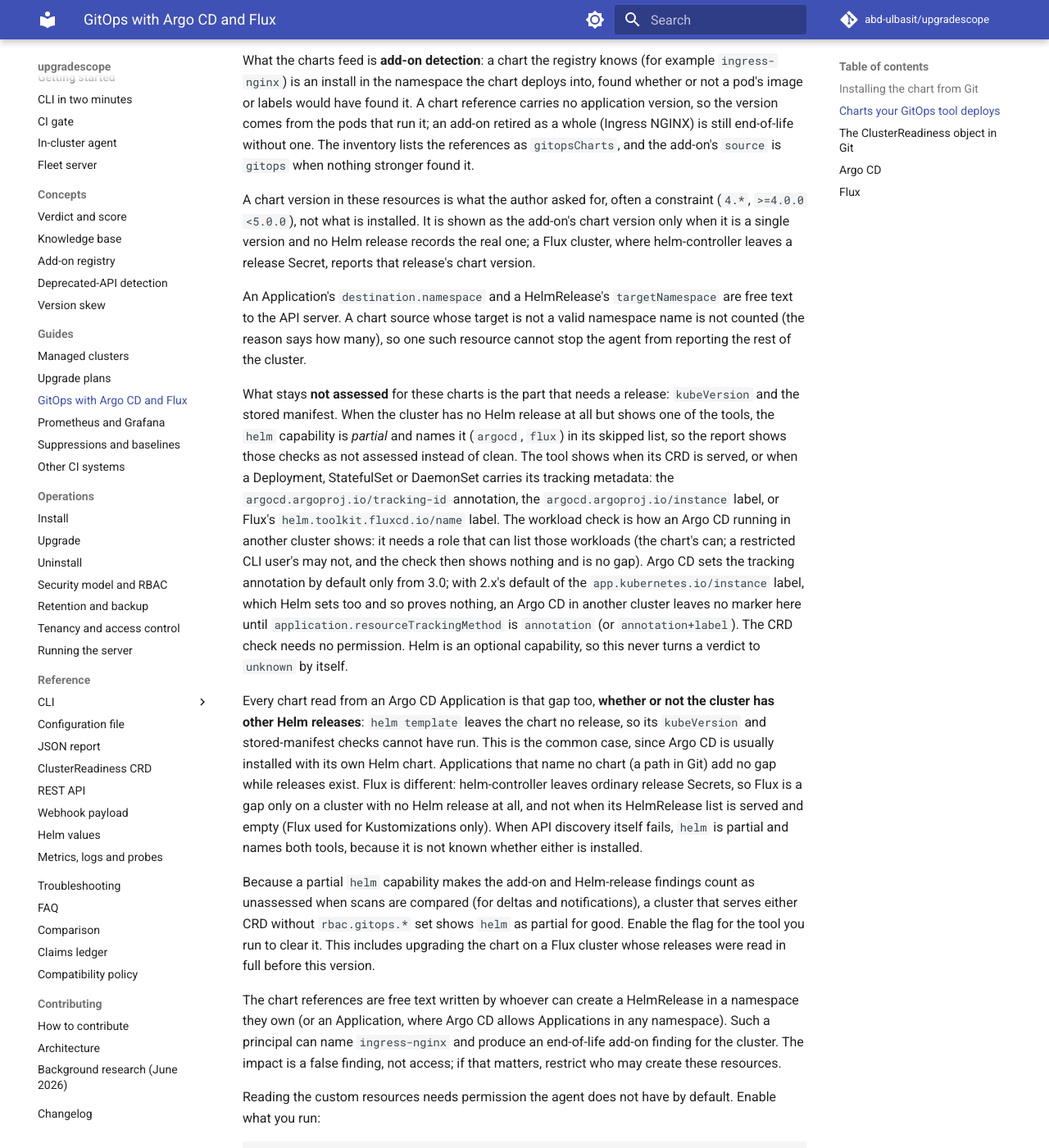
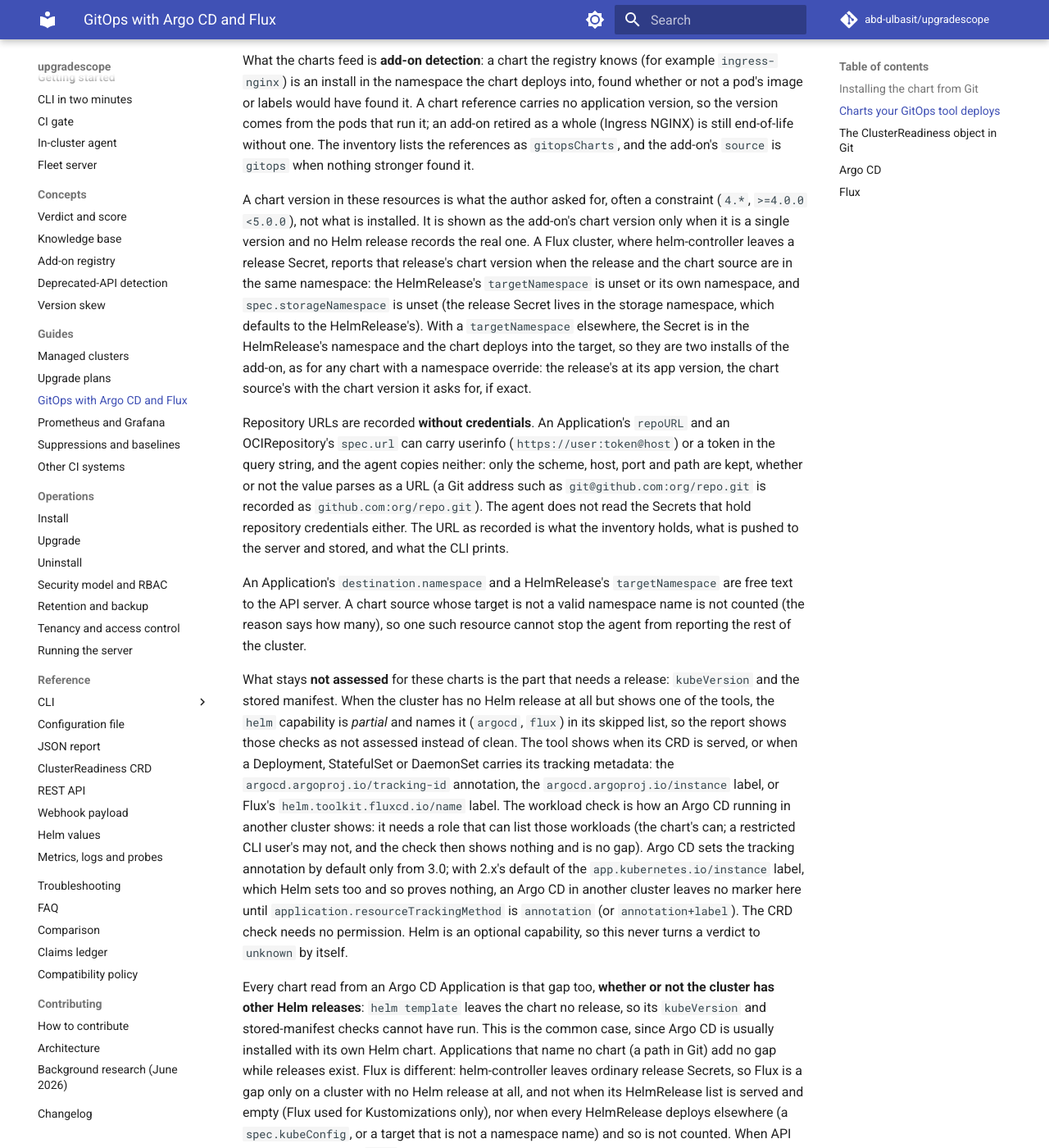
Before and after one commit to abd-ulbasit/upgradescope, an MkDocs documentation site: the page built from docs/guides/gitops-argo-flux.md, in a window 1280 px wide and 1400 px high, scrolled down 1427 px. Shown: the whole window at 82% size. Built offline with MkDocs 1.6.1 and Material for MkDocs 9.7.7, drawn with Linux system fonts in a browser that asks for light colours; comment, search, counter and statistics services are not loaded; some of the changed text lies outside the part shown.

Commit message:
docs: GitOps repository URLs carry no credentials; exact gitopsCharts description
Qualify the Flux chart-version claim to a target in the storage
namespace, document the pods-forbidden and helm-unavailable cases, and
extend the claims ledger.

Refs #70

Co-Authored-By: Claude Fable 5 <noreply@anthropic.com>

````diff
--- a/docs/guides/gitops-argo-flux.md
+++ b/docs/guides/gitops-argo-flux.md
@@ -53,8 +53,25 @@ and the add-on's `source` is `gitops` when nothing stronger found it.
 A chart version in these resources is what the author asked for, often a
 constraint (`4.*`, `>=4.0.0 <5.0.0`), not what is installed. It is shown as the
 add-on's chart version only when it is a single version and no Helm release
-records the real one; a Flux cluster, where helm-controller leaves a release
-Secret, reports that release's chart version.
+records the real one. A Flux cluster, where helm-controller leaves a release
+Secret, reports that release's chart version when the release and the chart
+source are in the same namespace: the HelmRelease's `targetNamespace` is unset
+or its own namespace, and `spec.storageNamespace` is unset (the release Secret
+lives in the storage namespace, which defaults to the HelmRelease's). With a
+`targetNamespace` elsewhere, the Secret is in the HelmRelease's namespace and
+the chart deploys into the target, so they are two installs of the add-on, as
+for any chart with a namespace override: the release's at its app version, the
+chart source's with the chart version it asks for, if exact.
+
+Repository URLs are recorded **without credentials**. An Application's
+`repoURL` and an OCIRepository's `spec.url` can carry userinfo
+(`https://user:token@host`) or a token in the query string, and the agent
+copies neither: only the scheme, host, port and path are kept, whether or not
+the value parses as a URL (a Git address such as `git@github.com:org/repo.git`
+is recorded as `github.com:org/repo.git`). The agent does not read the Secrets
+that hold repository credentials either. The URL as recorded is what the
+inventory holds, what is pushed to the server and stored, and what the CLI
+prints.
 
 An Application's `destination.namespace` and a HelmRelease's `targetNamespace`
 are free text to the API server. A chart source whose target is not a valid
@@ -85,7 +102,9 @@ is the common case, since Argo CD is usually installed with its own Helm chart.
 Applications that name no chart (a path in Git) add no gap while releases
 exist. Flux is different: helm-controller leaves ordinary release Secrets, so
 Flux is a gap only on a cluster with no Helm release at all, and not when its
-HelmRelease list is served and empty (Flux used for Kustomizations only). When
+HelmRelease list is served and empty (Flux used for Kustomizations only), nor
+when every HelmRelease deploys elsewhere (a `spec.kubeConfig`, or a target that
+is not a namespace name) and so is not counted. When
 API discovery itself fails, `helm` is partial and names both tools, because it
 is not known whether either is installed.
 
@@ -113,7 +132,13 @@ rbac:
 ```
 
 Without them, with the tool installed, the agent reports `helm` as partial,
-with the forbidden list as the reason; nothing fails. A CLI scan uses your own
+with the forbidden list as the reason; nothing fails. The charts that were read
+count as add-on evidence even where nothing else could be: with the pod list
+forbidden and no Helm release or IngressClass readable, `addons` is partial
+(not unavailable) and says it was detected from the GitOps chart sources, and
+when the Helm release storage itself is unreadable (Secrets and ConfigMaps
+forbidden) `helm` is unavailable, its reason saying the chart sources were read
+and still feed add-on detection. A CLI scan uses your own
 credentials and needs no values. Lists are paged (50 per page), because an
 Application's status can be large.
 
````
Also changed, not shown: docs/claims.md (+5 -4 lines), docs/operations/security-model-and-rbac.md (+1 -1 lines), docs/reference/api.md (+1 -1 lines), 1 other file.
